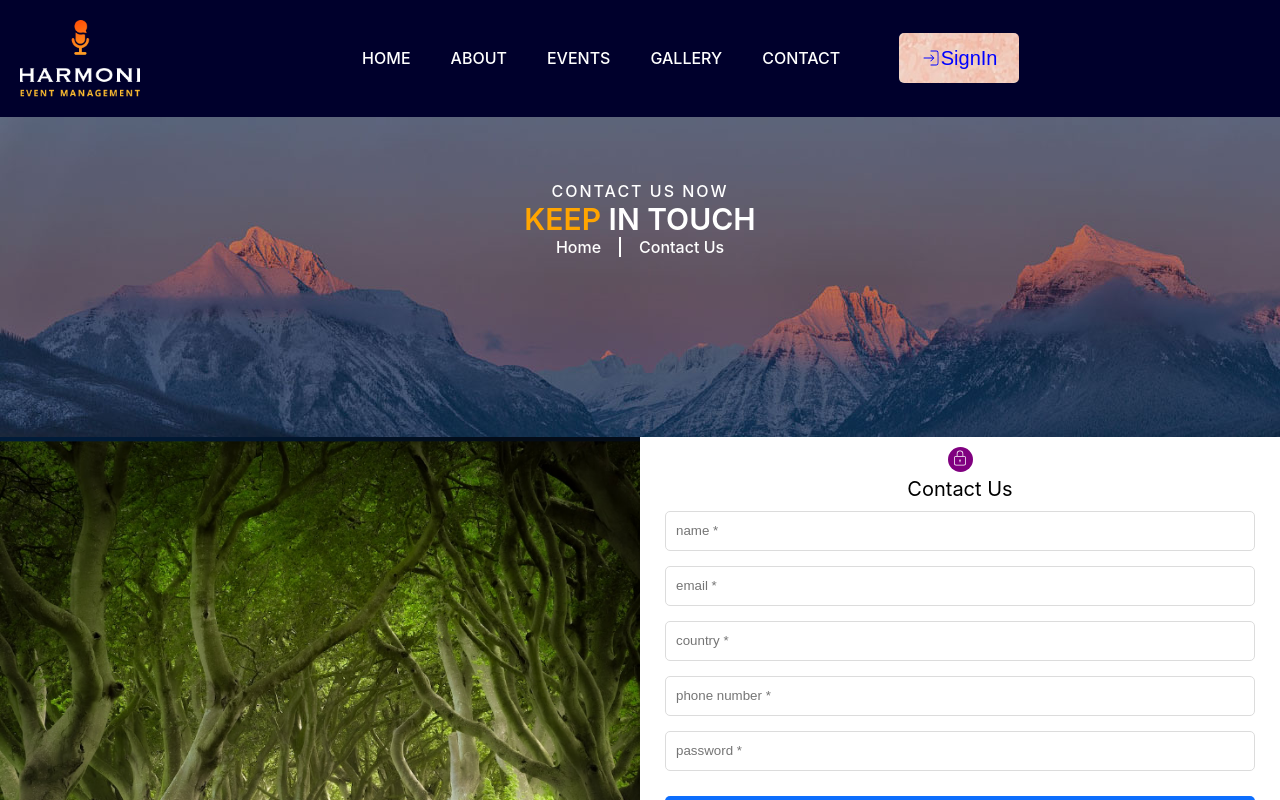
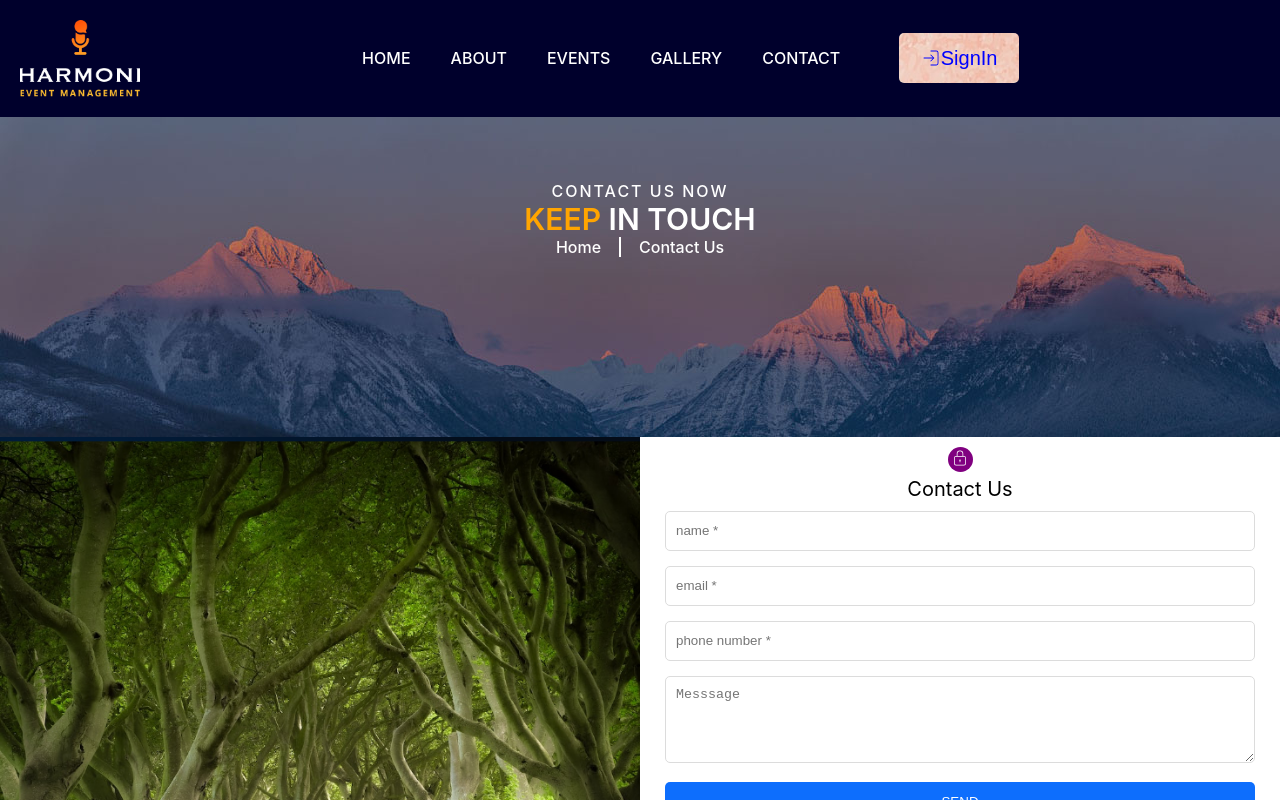
Before and after one commit to Jimi-Chhatrala/react-harmony-event-management, a React (Create React App) app: page /contact in a window 1280 px wide. Shown: the top 800 px of the page. Built offline with nearby package versions, Linux system fonts and the light colour scheme.

Commit message:
Contact Page Completed

```diff
--- a/src/Components/Contact/index.jsx
+++ b/src/Components/Contact/index.jsx
@@ -4,8 +4,45 @@ import { CiLock } from "react-icons/ci";
 import { FaStar } from "react-icons/fa";
 import Footer from '../Footer';
 import NavBar from '../NavBar';
+import { useState } from 'react';
+import axios from 'axios';
 
 export default function Contact(){
+    // Add New Event
+    //-----------------------------------------------------------------------
+    const [fullName , setFullName] = useState();
+    const [email , setEmail] = useState();
+    const [mobile_no , setMobileNo] = useState();
+    const [message , setMessage] = useState();
+
+    const fd = new FormData()
+
+    const addContact = async(e) => {
+        e.preventDefault();
+
+        fd.append('fullName', fullName);
+        fd.append('email', email);
+        fd.append('mobile_no', mobile_no);
+        fd.append('message', message);
+
+        await axios.post('http://localhost:3046/api/v1/contact/sendmessage', fd)
+        .then((response) => {
+            console.log('Response: ', response)
+
+            if(response.data.success) {
+                alert(response.data.message)
+            } else {
+                alert(response.data.message)
+            }
+        }).catch((error) => {
+            console.log(error);
+            alert(error.response.data.message);
+        })
+    }
+
+
+    //-----------------------------------------------------------------------
+
     return(
         <div>
             <NavBar/>
@@ -27,12 +64,13 @@ export default function Contact(){
                         <p className={styles.contact_us_icon}><CiLock className={styles.lock_icon} /></p>
                         <p className={styles.contact_us_text}>Contact Us</p>
                         <form>
-                            <input type='text' id='name' placeholder='name *'/><br/>
-                            <input type='email' id='email' placeholder='email *'/><br/>
-                            <input type='text' id='country' placeholder='country *'/><br/>
-                            <input type='number' id='phone_number' placeholder='phone number *'/><br/>
-                            <input type='password' id='password' placeholder='password *'/><br/>
-                            <input type='submit' value={"Send"}/>
+                            <input type='text' id='name' placeholder='name *' value={fullName} onChange={(e)=>setFullName(e.target.value)}/><br/>
+                            <input type='email' id='email' placeholder='email *' value={email} onChange={(e)=>setEmail(e.target.value)}/><br/>
+                            {/* <input type='text' id='country' placeholder='country *'/><br/> */}
+                            <input type='number' id='phone_number' placeholder='phone number *' value={mobile_no} onChange={(e)=>setMobileNo(e.target.value)}/><br/>
+                            {/* <input type='password' id='password' placeholder='password *'/><br/> */}
+                            <textarea rows={5} placeholder='Messsage'  value={message} onChange={(e)=>setMessage(e.target.value)}></textarea>
+                            <input type='submit' value={"Send"} onClick={addContact} />
                         </form>
                     </div>
                 </div>
--- a/src/Components/Contact/style.module.css
+++ b/src/Components/Contact/style.module.css
@@ -109,6 +109,15 @@
     border-radius: 5px;
 }
 
+.contact_us_form form textarea{
+    width: 100%;
+    border: 1px solid gainsboro;
+    border-radius: 5px;
+    padding-left: 10px;
+    padding-top: 10px;
+    margin-bottom: 5px;
+}
+
 .contact_us_form form input[type="submit"]{
     background: #0d6efd;
     border: navajowhite;
```
